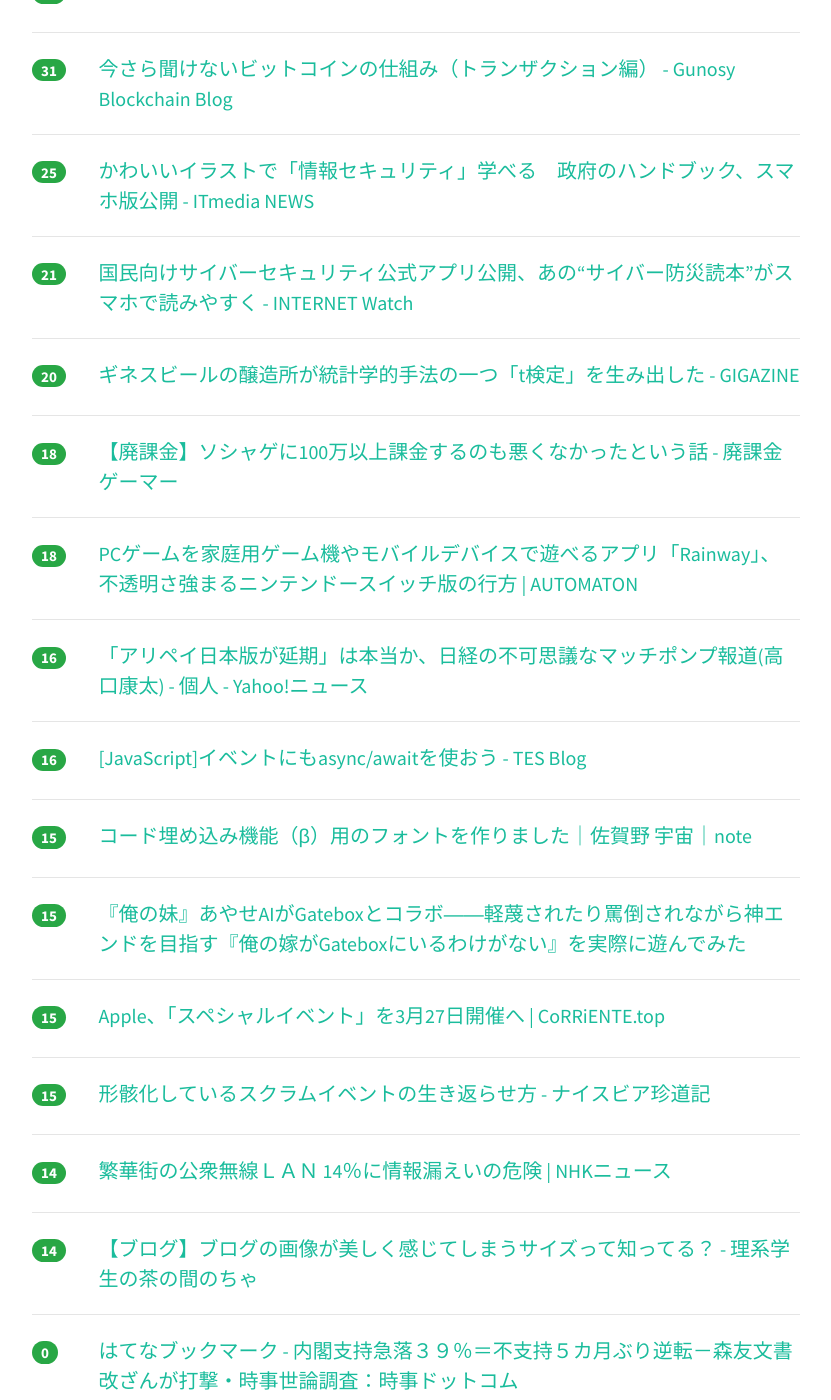
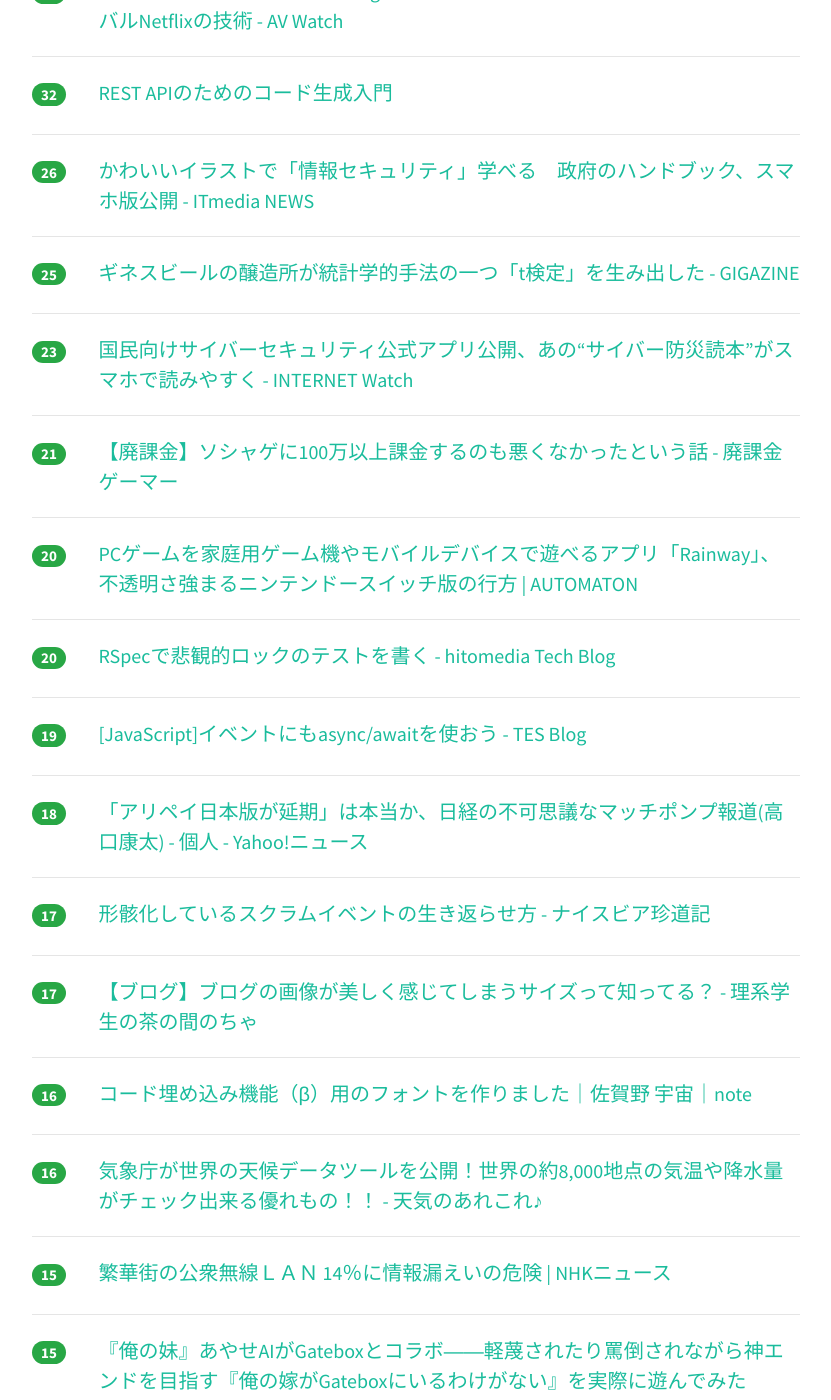
Before and after one commit to yatta47/hatena-matome-site, a Jekyll site: the page built from _posts/2018-03-17-hatena.md, in a window 1280 px wide and 1400 px high, scrolled down 521 px. Shown: the whole window, without its empty margins (224-1055 px from the left). Built offline with Jekyll 4.4.1, drawn with Linux system fonts in a browser that asks for light colours; nearby versions of some CDN libraries; some of the changed text lies outside the part shown.

Commit message:
Updated 2018-03-17

```diff
--- a/_posts/2018-03-17-hatena.md
+++ b/_posts/2018-03-17-hatena.md
@@ -1,12 +1,17 @@
 ---
 layout: post
 title:  "2018-03-17 はてぶIT"
-date:   2018-03-17 08:02:30
+date:   2018-03-17 09:03:32
 tags: [it-hotentry]
 ---
-17 件のデータあり
+20 件のデータあり
 
 <hr><div class="row">
+<div class="col-1"><span class="badge badge-pill badge-success h2">34</span></div>
+<div class="col-11"><a href='http://blockchain.gunosy.io/entry/summary-bitcoin-transaction' target='_blank'>今さら聞けないビットコインの仕組み（トランザクション編） - Gunosy Blockchain Blog</a></div>
+</div>
+<hr>
+<div class="row">
 <div class="col-1"><span class="badge badge-pill badge-success h2">32</span></div>
 <div class="col-11"><a href='https://av.watch.impress.co.jp/docs/series/rt/1112044.html' target='_blank'>【西田宗千佳のRandomTracking】吹替・字幕・配信。ローカルを支えるグローバルNetflixの技術 - AV Watch</a></div>
 </div>
@@ -17,48 +22,68 @@ tags: [it-hotentry]
 </div>
 <hr>
 <div class="row">
-<div class="col-1"><span class="badge badge-pill badge-success h2">31</span></div>
-<div class="col-11"><a href='http://blockchain.gunosy.io/entry/summary-bitcoin-transaction' target='_blank'>今さら聞けないビットコインの仕組み（トランザクション編） - Gunosy Blockchain Blog</a></div>
+<div class="col-1"><span class="badge badge-pill badge-success h2">26</span></div>
+<div class="col-11"><a href='http://www.itmedia.co.jp/news/articles/1803/16/news105.html' target='_blank'>かわいいイラストで「情報セキュリティ」学べる　政府のハンドブック、スマホ版公開 - ITmedia NEWS</a></div>
 </div>
 <hr>
 <div class="row">
 <div class="col-1"><span class="badge badge-pill badge-success h2">25</span></div>
-<div class="col-11"><a href='http://www.itmedia.co.jp/news/articles/1803/16/news105.html' target='_blank'>かわいいイラストで「情報セキュリティ」学べる　政府のハンドブック、スマホ版公開 - ITmedia NEWS</a></div>
+<div class="col-11"><a href='https://gigazine.net/news/20180316-guinness-and-his-statistical-legacy/' target='_blank'>ギネスビールの醸造所が統計学的手法の一つ「t検定」を生み出した - GIGAZINE</a></div>
+</div>
+<hr>
+<div class="row">
+<div class="col-1"><span class="badge badge-pill badge-success h2">23</span></div>
+<div class="col-11"><a href='https://internet.watch.impress.co.jp/docs/news/1112119.html' target='_blank'>国民向けサイバーセキュリティ公式アプリ公開、あの“サイバー防災読本”がスマホで読みやすく - INTERNET Watch</a></div>
 </div>
 <hr>
 <div class="row">
 <div class="col-1"><span class="badge badge-pill badge-success h2">21</span></div>
-<div class="col-11"><a href='https://internet.watch.impress.co.jp/docs/news/1112119.html' target='_blank'>国民向けサイバーセキュリティ公式アプリ公開、あの“サイバー防災読本”がスマホで読みやすく - INTERNET Watch</a></div>
+<div class="col-11"><a href='https://sumahokakin.hatenadiary.jp/entry/2018/03/17/012232' target='_blank'>【廃課金】ソシャゲに100万以上課金するのも悪くなかったという話 - 廃課金ゲーマー</a></div>
 </div>
 <hr>
 <div class="row">
 <div class="col-1"><span class="badge badge-pill badge-success h2">20</span></div>
-<div class="col-11"><a href='https://gigazine.net/news/20180316-guinness-and-his-statistical-legacy/' target='_blank'>ギネスビールの醸造所が統計学的手法の一つ「t検定」を生み出した - GIGAZINE</a></div>
+<div class="col-11"><a href='http://jp.automaton.am/articles/newsjp/20180316-64590/' target='_blank'>PCゲームを家庭用ゲーム機やモバイルデバイスで遊べるアプリ「Rainway」、不透明さ強まるニンテンドースイッチ版の行方 | AUTOMATON</a></div>
+</div>
+<hr>
+<div class="row">
+<div class="col-1"><span class="badge badge-pill badge-success h2">20</span></div>
+<div class="col-11"><a href='http://tech.hitomedia.jp/entry/2018/03/16/120249' target='_blank'>RSpecで悲観的ロックのテストを書く - hitomedia Tech Blog</a></div>
+</div>
+<hr>
+<div class="row">
+<div class="col-1"><span class="badge badge-pill badge-success h2">19</span></div>
+<div class="col-11"><a href='http://blog.tes.co.jp/entry/2018/03/14/193601' target='_blank'>[JavaScript]イベントにもasync/awaitを使おう - TES Blog</a></div>
 </div>
 <hr>
 <div class="row">
 <div class="col-1"><span class="badge badge-pill badge-success h2">18</span></div>
-<div class="col-11"><a href='https://sumahokakin.hatenadiary.jp/entry/2018/03/17/012232' target='_blank'>【廃課金】ソシャゲに100万以上課金するのも悪くなかったという話 - 廃課金ゲーマー</a></div>
+<div class="col-11"><a href='https://news.yahoo.co.jp/byline/takaguchikota/20180316-00082822/' target='_blank'>「アリペイ日本版が延期」は本当か、日経の不可思議なマッチポンプ報道(高口康太) - 個人 - Yahoo!ニュース</a></div>
 </div>
 <hr>
 <div class="row">
-<div class="col-1"><span class="badge badge-pill badge-success h2">18</span></div>
-<div class="col-11"><a href='http://jp.automaton.am/articles/newsjp/20180316-64590/' target='_blank'>PCゲームを家庭用ゲーム機やモバイルデバイスで遊べるアプリ「Rainway」、不透明さ強まるニンテンドースイッチ版の行方 | AUTOMATON</a></div>
+<div class="col-1"><span class="badge badge-pill badge-success h2">17</span></div>
+<div class="col-11"><a href='http://miholovesq.hatenablog.com/entry/2018/03/16/191938' target='_blank'>形骸化しているスクラムイベントの生き返らせ方 - ナイスビア珍道記</a></div>
+</div>
+<hr>
+<div class="row">
+<div class="col-1"><span class="badge badge-pill badge-success h2">17</span></div>
+<div class="col-11"><a href='https://alcove.hatenablog.com/entry/Fig_Aspect_Ratio' target='_blank'>【ブログ】ブログの画像が美しく感じてしまうサイズって知ってる？ - 理系学生の茶の間のちゃ</a></div>
 </div>
 <hr>
 <div class="row">
 <div class="col-1"><span class="badge badge-pill badge-success h2">16</span></div>
-<div class="col-11"><a href='https://news.yahoo.co.jp/byline/takaguchikota/20180316-00082822/' target='_blank'>「アリペイ日本版が延期」は本当か、日経の不可思議なマッチポンプ報道(高口康太) - 個人 - Yahoo!ニュース</a></div>
+<div class="col-11"><a href='https://note.mu/sorasagano/n/nad3acd3a96cf' target='_blank'>コード埋め込み機能（β）用のフォントを作りました｜佐賀野 宇宙｜note</a></div>
 </div>
 <hr>
 <div class="row">
 <div class="col-1"><span class="badge badge-pill badge-success h2">16</span></div>
-<div class="col-11"><a href='http://blog.tes.co.jp/entry/2018/03/14/193601' target='_blank'>[JavaScript]イベントにもasync/awaitを使おう - TES Blog</a></div>
+<div class="col-11"><a href='http://www.tenkinoarekore.com/entry/2018/03/16/130928' target='_blank'>気象庁が世界の天候データツールを公開！世界の約8,000地点の気温や降水量がチェック出来る優れもの！！ - 天気のあれこれ♪</a></div>
 </div>
 <hr>
 <div class="row">
 <div class="col-1"><span class="badge badge-pill badge-success h2">15</span></div>
-<div class="col-11"><a href='https://note.mu/sorasagano/n/nad3acd3a96cf' target='_blank'>コード埋め込み機能（β）用のフォントを作りました｜佐賀野 宇宙｜note</a></div>
+<div class="col-11"><a href='https://www3.nhk.or.jp/news/html/20180316/k10011367951000.html' target='_blank'>繁華街の公衆無線ＬＡＮ 14％に情報漏えいの危険 | NHKニュース</a></div>
 </div>
 <hr>
 <div class="row">
@@ -72,18 +97,8 @@ tags: [it-hotentry]
 </div>
 <hr>
 <div class="row">
-<div class="col-1"><span class="badge badge-pill badge-success h2">15</span></div>
-<div class="col-11"><a href='http://miholovesq.hatenablog.com/entry/2018/03/16/191938' target='_blank'>形骸化しているスクラムイベントの生き返らせ方 - ナイスビア珍道記</a></div>
-</div>
-<hr>
-<div class="row">
-<div class="col-1"><span class="badge badge-pill badge-success h2">14</span></div>
-<div class="col-11"><a href='https://www3.nhk.or.jp/news/html/20180316/k10011367951000.html' target='_blank'>繁華街の公衆無線ＬＡＮ 14％に情報漏えいの危険 | NHKニュース</a></div>
-</div>
-<hr>
-<div class="row">
-<div class="col-1"><span class="badge badge-pill badge-success h2">14</span></div>
-<div class="col-11"><a href='https://alcove.hatenablog.com/entry/Fig_Aspect_Ratio' target='_blank'>【ブログ】ブログの画像が美しく感じてしまうサイズって知ってる？ - 理系学生の茶の間のちゃ</a></div>
+<div class="col-1"><span class="badge badge-pill badge-success h2">8</span></div>
+<div class="col-11"><a href='http://www.macotakara.jp/blog/news/entry-34599.html' target='_blank'>Apple、2018年3月27日にスペシャルイベント「Left’s take a field trip」を開催と発表（日本時間3月28日午前0時） | NEWS | Macお宝鑑定団 blog（羅針盤）</a></div>
 </div>
 <hr>
 <div class="row">
```
